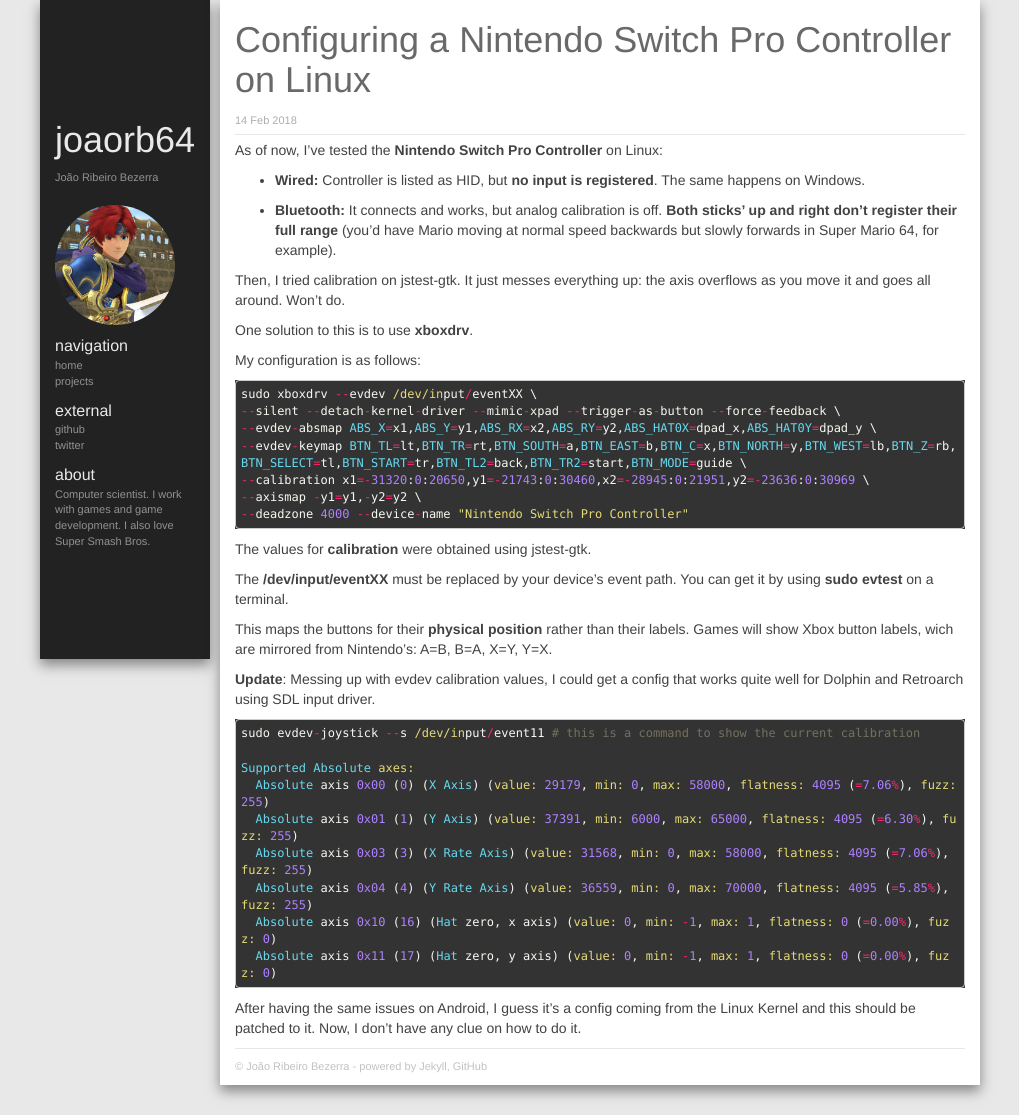
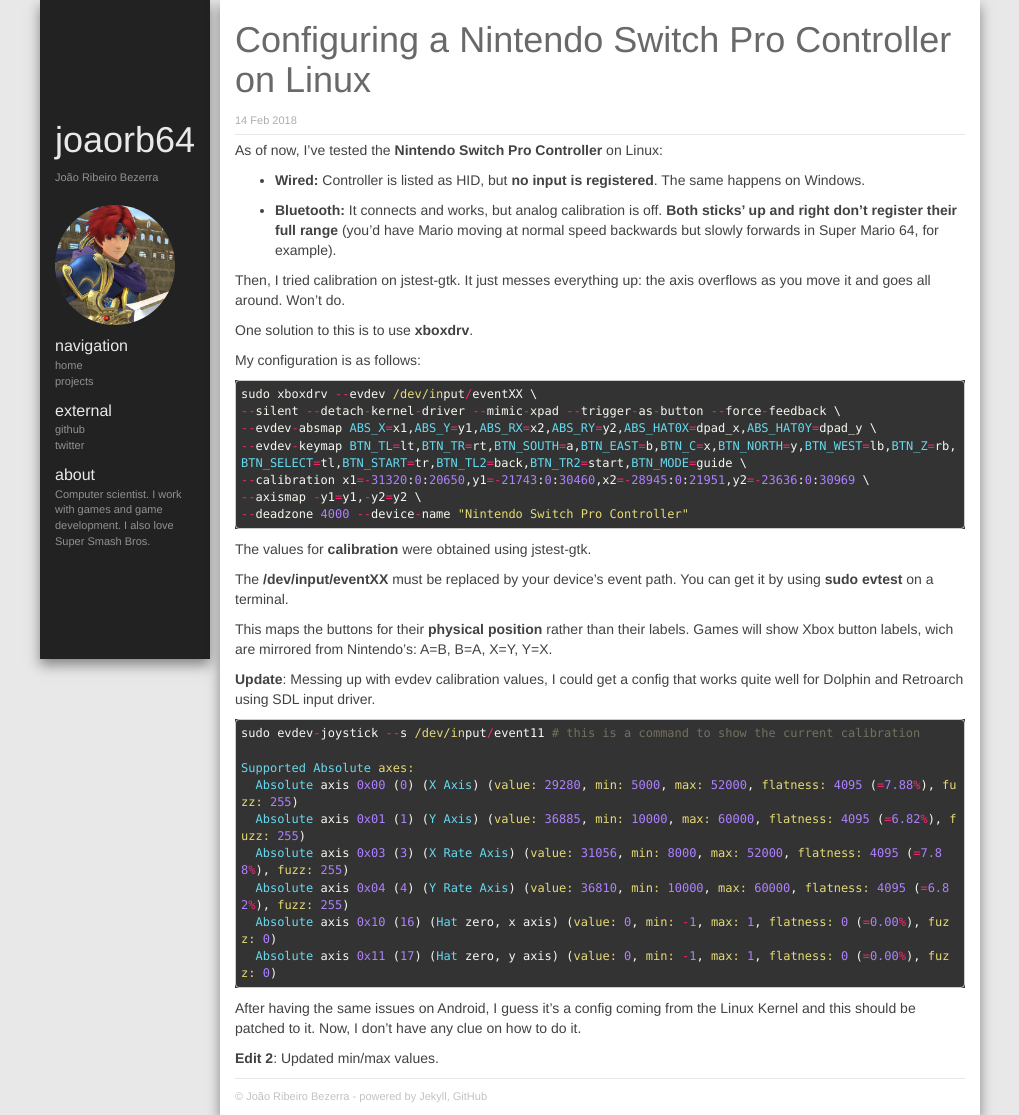
Before and after one commit to joaorb64/joaorb64.github.io, a Jekyll site: the page built from _posts/2018-02-14-Configuring-a-Nintendo-Switch-Pro-Controller-on-Linux.markdown, in a window 1280 px wide. Shown: the whole page, without its empty margins (30-1049 px from the left). Built offline with Jekyll 4.4.1, drawn with Linux system fonts in a browser that asks for light colours; nearby versions of some CDN libraries; library files that are not in the unit come from our copies; Markdown is read by kramdown in place of the engine named in the settings.

Commit message:
Update 2018-02-14-Configuring-a-Nintendo-Switch-Pro-Controller-on-Linux.markdown

```diff
--- a/_posts/2018-02-14-Configuring-a-Nintendo-Switch-Pro-Controller-on-Linux.markdown
+++ b/_posts/2018-02-14-Configuring-a-Nintendo-Switch-Pro-Controller-on-Linux.markdown
@@ -44,12 +44,15 @@
 sudo evdev-joystick --s /dev/input/event11 # this is a command to show the current calibration
 
 Supported Absolute axes:
-  Absolute axis 0x00 (0) (X Axis) (value: 29179, min: 0, max: 58000, flatness: 4095 (=7.06%), fuzz: 255)
-  Absolute axis 0x01 (1) (Y Axis) (value: 37391, min: 6000, max: 65000, flatness: 4095 (=6.30%), fuzz: 255)
-  Absolute axis 0x03 (3) (X Rate Axis) (value: 31568, min: 0, max: 58000, flatness: 4095 (=7.06%), fuzz: 255)
-  Absolute axis 0x04 (4) (Y Rate Axis) (value: 36559, min: 0, max: 70000, flatness: 4095 (=5.85%), fuzz: 255)
+  Absolute axis 0x00 (0) (X Axis) (value: 29280, min: 5000, max: 52000, flatness: 4095 (=7.88%), fuzz: 255)
+  Absolute axis 0x01 (1) (Y Axis) (value: 36885, min: 10000, max: 60000, flatness: 4095 (=6.82%), fuzz: 255)
+  Absolute axis 0x03 (3) (X Rate Axis) (value: 31056, min: 8000, max: 52000, flatness: 4095 (=7.88%), fuzz: 255)
+  Absolute axis 0x04 (4) (Y Rate Axis) (value: 36810, min: 10000, max: 60000, flatness: 4095 (=6.82%), fuzz: 255)
   Absolute axis 0x10 (16) (Hat zero, x axis) (value: 0, min: -1, max: 1, flatness: 0 (=0.00%), fuzz: 0)
   Absolute axis 0x11 (17) (Hat zero, y axis) (value: 0, min: -1, max: 1, flatness: 0 (=0.00%), fuzz: 0)
+
 {% endhighlight %}
 
 After having the same issues on Android, I guess it's a config coming from the Linux Kernel and this should be patched to it. Now, I don't have any clue on how to do it.
+
+**Edit 2**: Updated min/max values.
```
